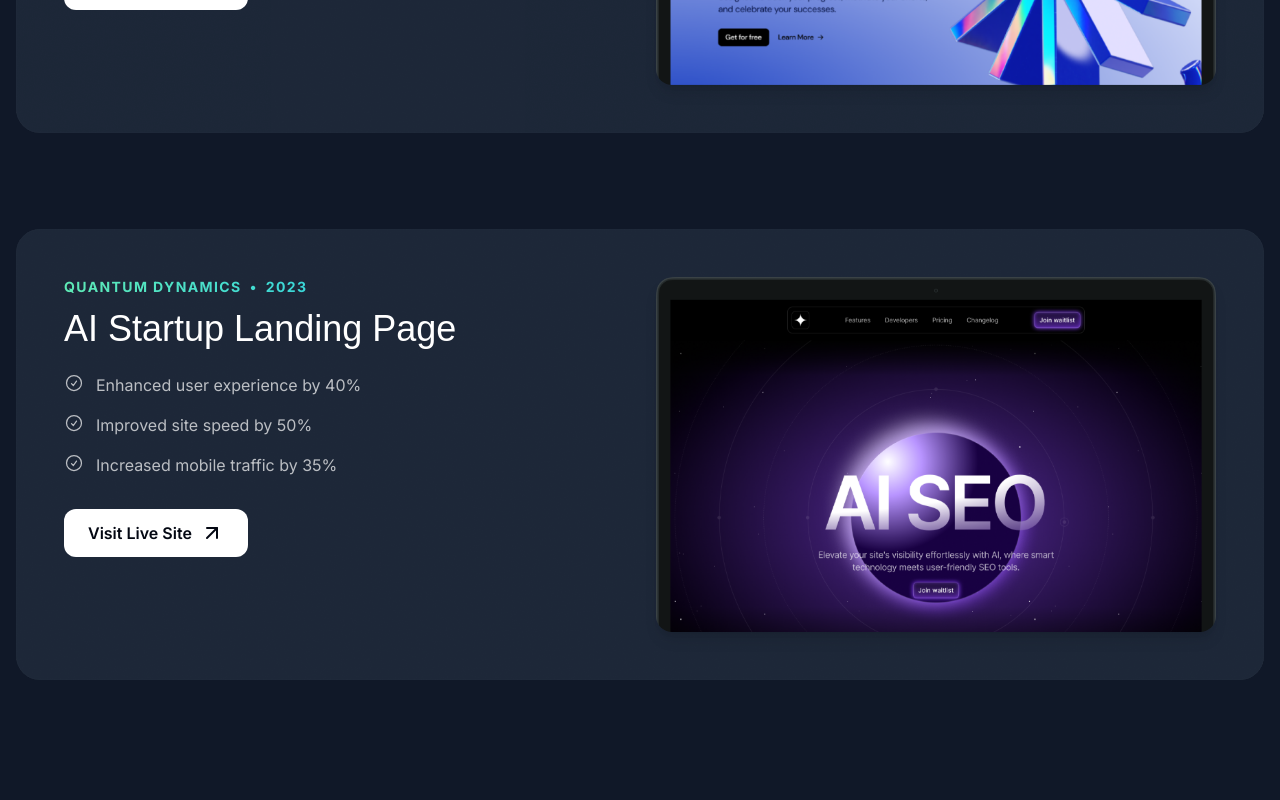
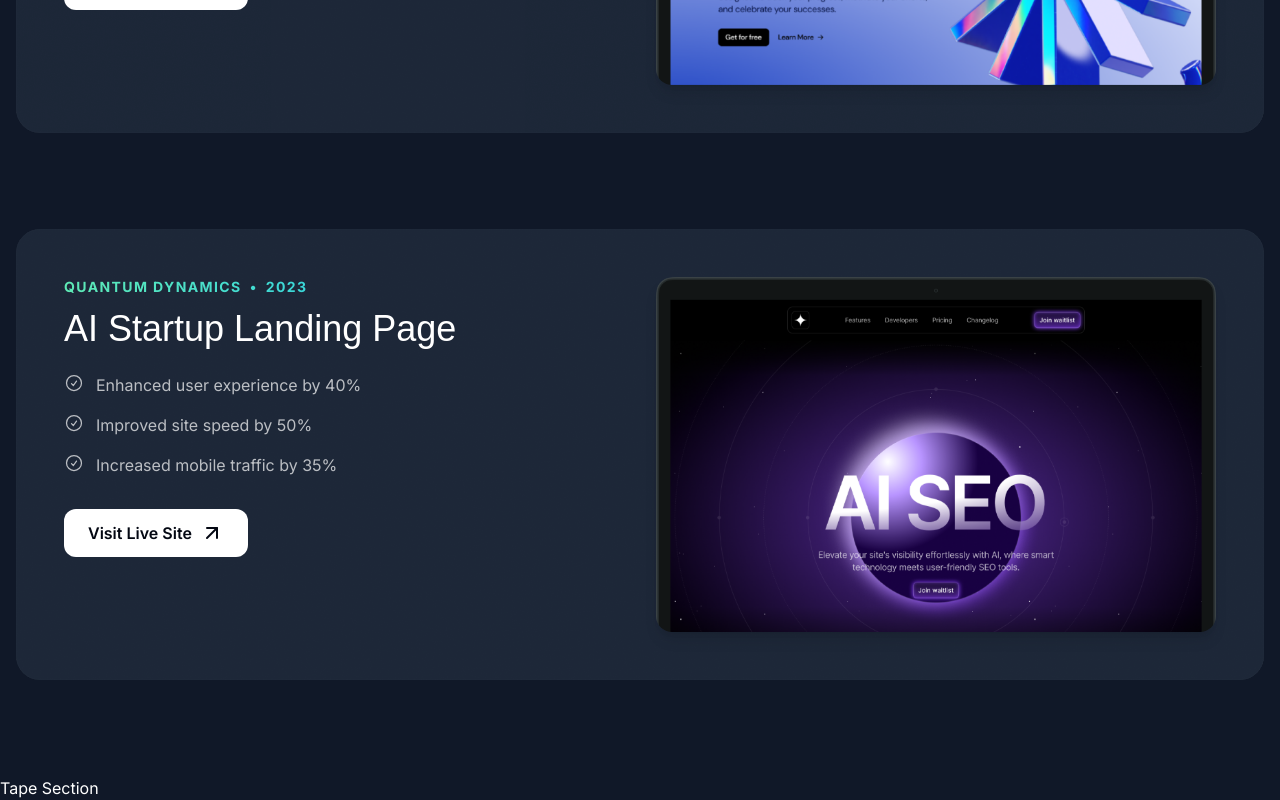
Before and after one commit to rahulrajput34/Portfolio-Website, a Next.js app: page / in a window 1280 px wide. Shown: the part 2099-2899 px from the top of the page. Before the commit the page ends 2875 px from the top, so only its background shows below. Built offline with nearby package versions, Linux system fonts and the light colour scheme; a web font is replaced by a local one.

Commit message:
feat: add tap section

```diff
--- a/app/page.tsx
+++ b/app/page.tsx
@@ -1,6 +1,7 @@
 import { Header } from "@/sections/Header";
 import { HeroSection } from "@/sections/Hero";
 import { ProjectsSection } from "@/sections/Projects";
+import { TapeSection } from "@/sections/Tape";
 
 export default function Home() {
   return (
@@ -8,6 +9,7 @@ export default function Home() {
       <Header />
       <HeroSection />
       <ProjectsSection />
+      <TapeSection />
     </div>
   );
 }
```
